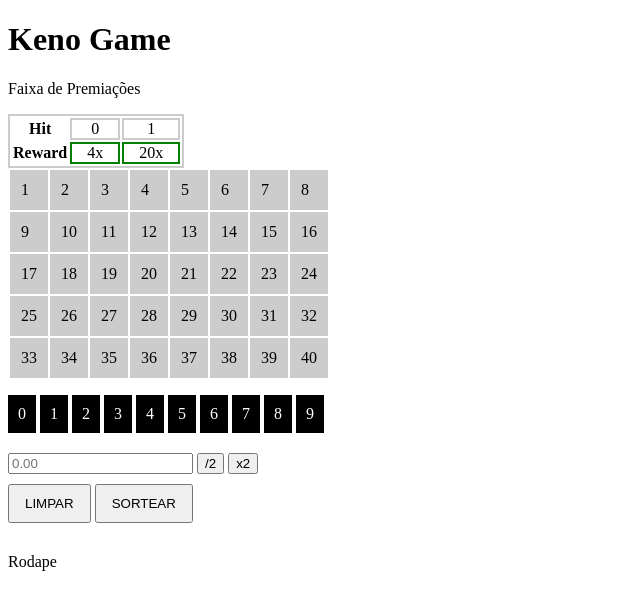
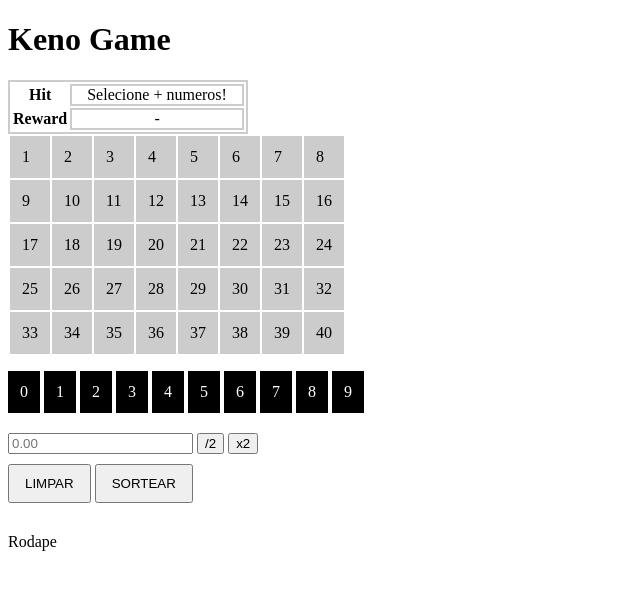
Before and after one commit to joaodrmjr/app-slim3, a PHP site: template resources/views/keno.twig in a window 1280 px wide. Shown: the part 70-680 px from the top of the page, without its empty margins (0-640 px from the left). Run offline with PHP 8.4, Linux system fonts and the light colour scheme; the template is opened without the code that fills it, so the values that code supplies are empty; some libraries are stand-ins or nearby versions.

Commit message:
Remasterizando faixa premiacoes

```diff
--- a/public/app.css
+++ b/public/app.css
@@ -11,14 +11,11 @@
 	text-align: center;
 	border: 2px solid #CCC;
 }
-.keno .faixaPremiacoes tr.reward td {
-	border-color: green;
-}
 
 .keno .numeros table td {
 	background-color: #CCC;
 	border: 2px solid #CCC;
-	padding: 9px;
+	padding: 10px;
 	cursor: pointer;
 }
 .keno .numeros table td.sel {
@@ -34,7 +31,7 @@
 	display: inline-block;
 	background-color: black;
 	color: #FFF;
-	padding: 10px;
+	padding: 12px;
 }
 
 .keno .valor {
--- a/public/keno.js
+++ b/public/keno.js
@@ -27,7 +27,7 @@ $("#tableNumeros td").click(function (e) {
 
 	let numsCount = numerosSelecionados.length;
 
-	// mostraFaixa(numsCount);
+	atualizaFaixaPremiacoes(numsCount);
 
 	if ($(this).hasClass("sel")) {
 		$(this).removeClass("sel");
@@ -35,3 +35,24 @@ $("#tableNumeros td").click(function (e) {
 		$(this).addClass("sel");
 	}
 });
+
+function atualizaFaixaPremiacoes(faixaCount) {
+	$(".faixaPremiacoes .hits").find("td").remove();
+	$(".faixaPremiacoes .rewards").find("td").remove();
+	if (faixaCount <= 0) {
+		$(".faixaPremiacoes .hits").append("<td>Selecione + numeros!</td>");
+		$(".faixaPremiacoes .rewards").append("<td>-</td>");
+		return;
+	}
+	let faixa = faixaPremiacoes[faixaCount];
+	for (let i = 0; i < faixa.length; i++) {
+		let h = faixa[i].split('/')[0];
+		$(".faixaPremiacoes .hits").append("<td>" + h + "</td>");
+
+		let r = faixa[i].split('/')[1];
+		$(".faixaPremiacoes .rewards").append("<td>" + r + "</td>");
+
+	}
+};
+
+atualizaFaixaPremiacoes(0);
--- a/resources/views/keno.twig
+++ b/resources/views/keno.twig
@@ -7,21 +7,15 @@
 <div class="keno">
 
 	<div class="faixaPremiacoes">
-		<p>Faixa de Premiações</p>
 		<table>
-			<tr>
+			<tr class="hits">
 				<th>Hit</th>
-				<td>0</td>
-				<td>1</td>
 			</tr>
-			<tr class="reward">
+			<tr class="rewards">
 				<th>Reward</th>
-				<td>4x</td>
-				<td>20x</td>
 			</tr>
 		</table>
 	</div>
-
 
 	<div class="numeros">
 		<table id="tableNumeros">
```
